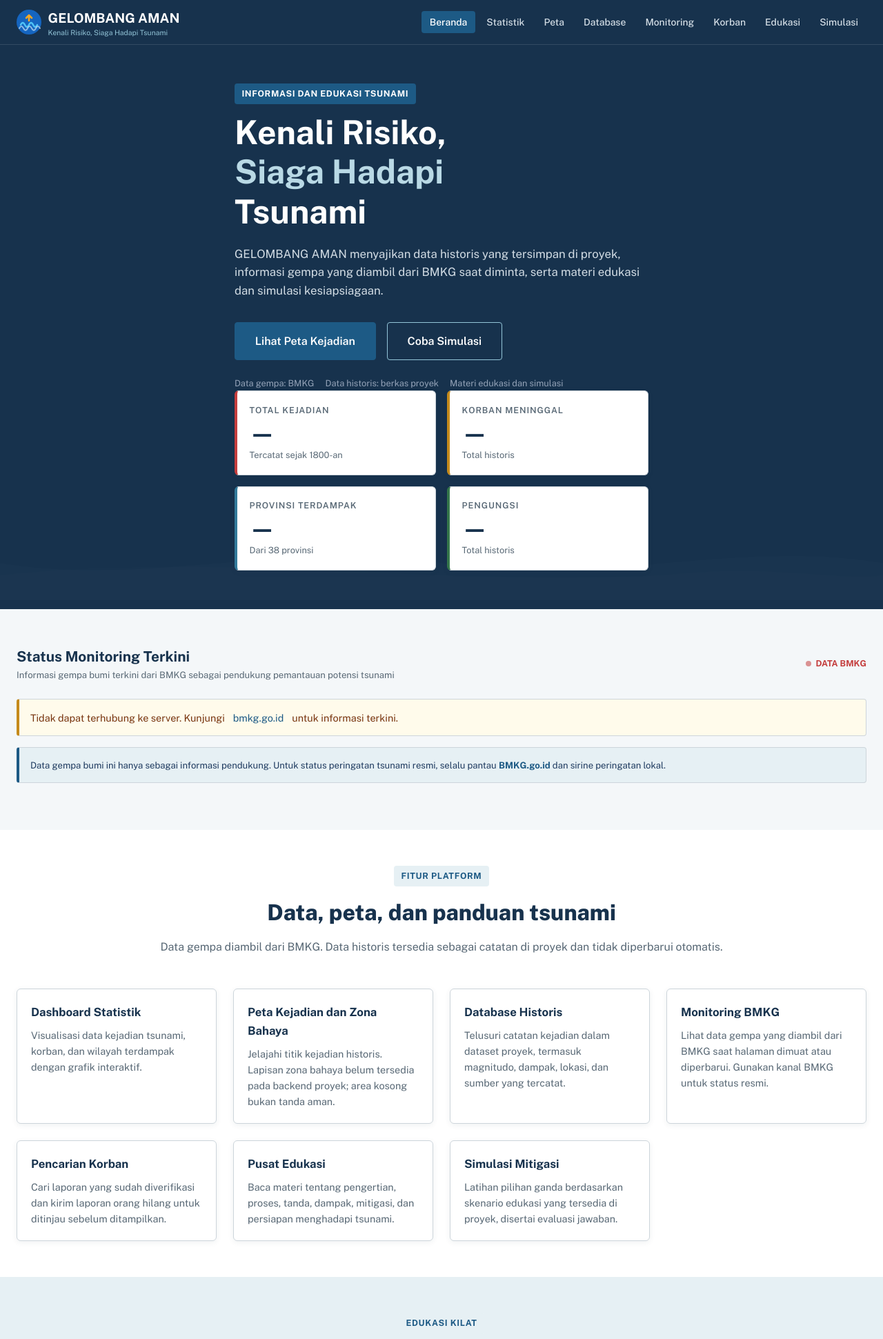
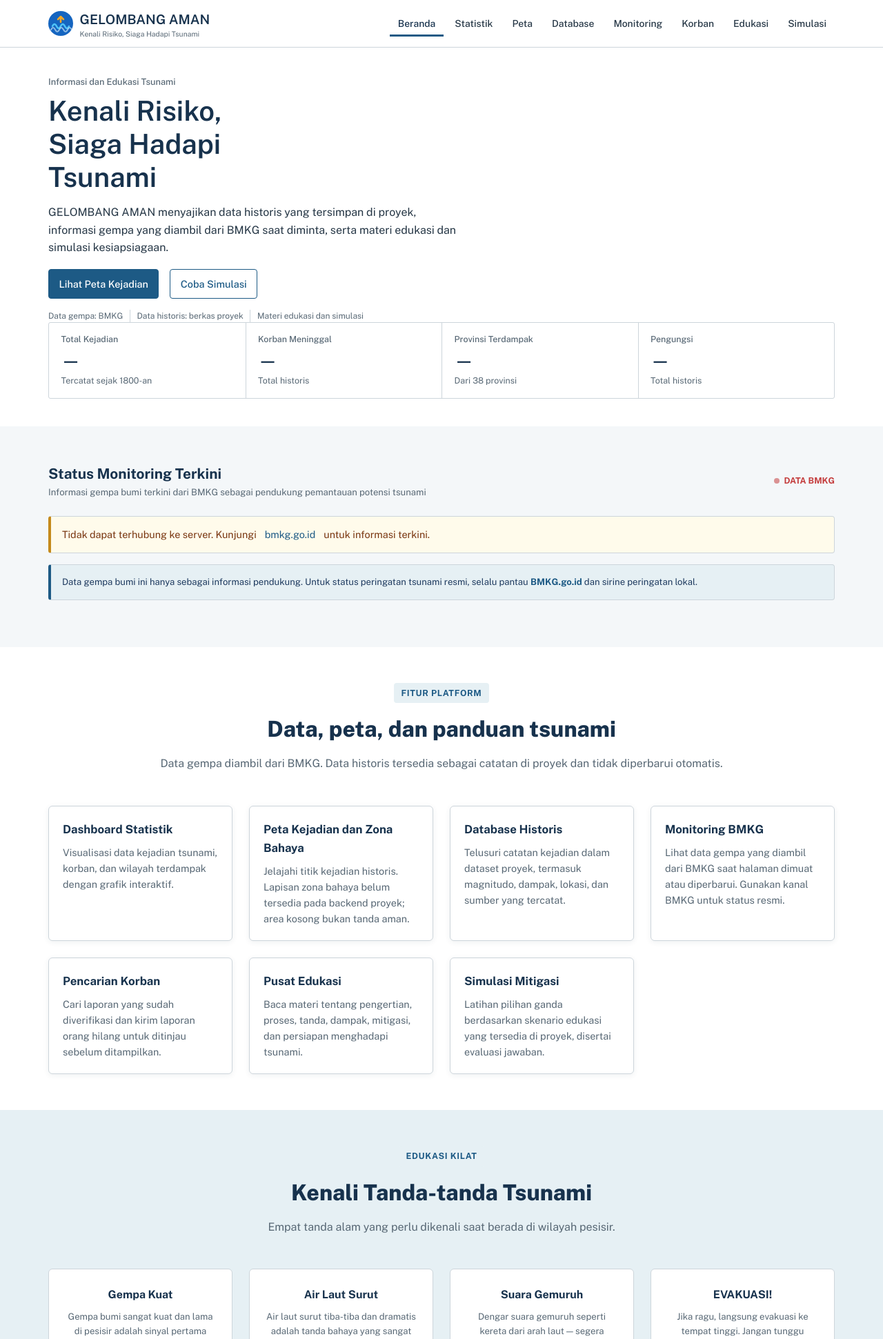
Before and after one commit to MumtazulHamdah/TSUNAMI, a PHP site: page /index.html in a window 1280 px wide. Shown: the top 1941 px of the page at 69% size. Run offline with PHP 8.4, Linux system fonts and the light colour scheme; some libraries are stand-ins or nearby versions.

Commit message:
Tampilan 2 Fase G: navbar, hero, statistik, sumber data

```diff
--- a/gelombang-aman/frontend/assets/css/main.css
+++ b/gelombang-aman/frontend/assets/css/main.css
@@ -143,7 +143,7 @@ a.card:hover { transform: translateY(-2px); }
 .section-pale { background: var(--pale-blue); }
 .section-light { background: var(--light-blue); }
 .section-dark { background: var(--deep-navy); }
-.container { max-width: 1280px; margin: 0 auto; }
+.container { max-width: 1140px; margin: 0 auto; }
 .section-header { text-align: center; margin-bottom: 3rem; }
 .section-header h2 { font-size: clamp(1.5rem, 3vw, 2rem); font-weight: 800; color: var(--deep-navy); }
 .section-header p { color: var(--text-muted); margin-top: 0.75rem; font-size: 1rem; }
@@ -471,3 +471,128 @@ footer {
     transition-duration: 0.01ms !important;
   }
 }
+
+/* ===== HOMEPAGE PHASE G ===== */
+.navbar {
+  background: var(--white);
+  border-bottom: 1px solid var(--border);
+}
+.navbar-inner {
+  width: 100%;
+  max-width: 1140px;
+  padding: 0;
+  height: 68px;
+}
+.navbar-brand { color: var(--deep-navy); font-weight: 600; }
+.navbar-brand span.tagline { color: var(--text-muted); }
+.navbar-nav a {
+  color: var(--text-dark);
+  border-radius: 0;
+  border-bottom: 3px solid transparent;
+  transition: color 0.15s, border-color 0.15s;
+}
+.navbar-nav a:hover, .navbar-nav a.active {
+  color: var(--deep-navy);
+  background: transparent;
+}
+.navbar-nav a.active { border-bottom-color: var(--primary-blue); }
+.navbar-toggle span { background: var(--deep-navy); }
+.hero {
+  background: var(--white);
+  overflow: visible;
+  padding: 2.5rem 1.5rem;
+}
+.hero-bg-waves { display: none; }
+.hero-content { width: 100%; max-width: 1140px; }
+.hero .grid-2 { grid-template-columns: minmax(0, 1fr); gap: 1.5rem; }
+.hero h1 {
+  color: var(--deep-navy);
+  font-size: clamp(2rem, 4vw, 2.5rem);
+  font-weight: 600;
+}
+.hero h1 span { color: var(--deep-navy); }
+.hero p { color: var(--text-dark); font-size: 1rem; line-height: 1.6; margin: 0.85rem 0 1.15rem; }
+.hero .section-badge {
+  display: block;
+  background: transparent;
+  color: var(--text-muted);
+  padding: 0;
+  border-radius: 0;
+  font-size: 0.8rem;
+  font-weight: 500;
+  text-transform: none;
+  letter-spacing: normal;
+  margin-bottom: 0.5rem;
+}
+.hero .btn-lg { padding: 0.55rem 0.9rem; font-size: 0.9rem; font-weight: 500; }
+.hero .btn-outline { background: var(--white); color: var(--primary-blue); border-color: var(--primary-blue); }
+.hero .btn-outline:hover { background: var(--pale-blue); color: var(--deep-navy); }
+.hero .btn:not(:disabled):hover { box-shadow: none; transform: none; }
+.homepage-stats {
+  display: grid;
+  grid-template-columns: repeat(4, minmax(0, 1fr));
+  gap: 0;
+  border: 1px solid var(--border);
+  border-radius: 3px;
+  background: var(--white);
+}
+.homepage-stats .kpi-card {
+  min-width: 0;
+  padding: 0.9rem 1.1rem;
+  background: transparent;
+  border: 0;
+  border-radius: 0;
+  box-shadow: none;
+}
+.homepage-stats .kpi-card + .kpi-card { border-left: 1px solid var(--border); }
+.homepage-stats .kpi-label {
+  color: var(--text-muted);
+  font-size: 0.78rem;
+  font-weight: 500;
+  text-transform: none;
+  letter-spacing: normal;
+}
+.homepage-stats .kpi-value {
+  color: var(--deep-navy);
+  font-size: 1.55rem;
+  font-weight: 600;
+  line-height: 1.3;
+  margin: 0.25rem 0;
+}
+.homepage-stats .kpi-value .skeleton { height: 1.55rem !important; }
+.homepage-stats .kpi-sub { color: var(--text-muted); font-size: 0.78rem; }
+.data-sources {
+  display: flex;
+  flex-wrap: wrap;
+  align-items: center;
+  color: var(--text-muted);
+  font-size: 0.75rem;
+  line-height: 1.5;
+  margin-top: 1rem;
+}
+.data-sources span + span {
+  border-left: 1px solid var(--border);
+  margin-left: 0.6rem;
+  padding-left: 0.6rem;
+}
+
+@media (max-width: 900px) {
+  .navbar-inner { padding: 0 1.5rem; }
+  .navbar-nav {
+    top: 68px;
+    background: var(--white);
+    border-top: 1px solid var(--border);
+  }
+  .navbar-nav a { padding: 0.65rem 0.75rem; }
+  .navbar-nav a.active { border-bottom-color: var(--primary-blue); }
+}
+@media (max-width: 600px) {
+  .homepage-stats { grid-template-columns: repeat(2, minmax(0, 1fr)); }
+  .homepage-stats .kpi-card:nth-child(odd) { border-left: 0; }
+  .homepage-stats .kpi-card:nth-child(even) { border-left: 1px solid var(--border); }
+  .homepage-stats .kpi-card:nth-child(n + 3) { border-top: 1px solid var(--border); }
+}
+@media (max-width: 480px) {
+  .navbar-inner { padding: 0 1rem; }
+  .hero { padding: 2rem 1rem; }
+}
--- a/gelombang-aman/frontend/index.html
+++ b/gelombang-aman/frontend/index.html
@@ -38,7 +38,7 @@
       <span></span><span></span><span></span>
     </button>
     <ul class="navbar-nav" role="list">
-      <li><a href="index.html"> Beranda</a></li>
+      <li><a href="index.html" class="active"> Beranda</a></li>
       <li><a href="pages/dashboard.html"> Statistik</a></li>
       <li><a href="pages/peta.html"> Peta</a></li>
       <li><a href="pages/database.html"> Database</a></li>
@@ -59,7 +59,7 @@
     </svg>
   </div>
   <div class="hero-content container">
-    <div class="grid-2" style="gap:3rem;align-items:center">
+    <div class="grid-2">
       <div>
         <span class="section-badge">Informasi dan Edukasi Tsunami</span>
         <h1 id="hero-title">Kenali Risiko,<br><span>Siaga Hadapi</span><br>Tsunami</h1>
@@ -68,13 +68,13 @@
           <a href="pages/peta.html" class="btn btn-primary btn-lg"> Lihat Peta Kejadian</a>
           <a href="pages/simulasi.html" class="btn btn-outline btn-lg"> Coba Simulasi</a>
         </div>
-        <div class="flex gap-2 mt-3" style="color:#94a3b8;font-size:0.8rem">
+        <div class="data-sources">
           <span>Data gempa: BMKG</span>
           <span>Data historis: berkas proyek</span>
           <span>Materi edukasi dan simulasi</span>
         </div>
       </div>
-      <div style="display:grid;grid-template-columns:1fr 1fr;gap:1rem" aria-label="Statistik ringkasan">
+      <div class="homepage-stats" aria-label="Statistik ringkasan">
         <div class="kpi-card red" id="hero-total-kejadian" aria-live="polite">
           <div class="kpi-label">Total Kejadian</div>
           <div class="kpi-value" id="stat-kejadian"><div class="skeleton" style="height:2rem;width:80px"></div></div>
```
